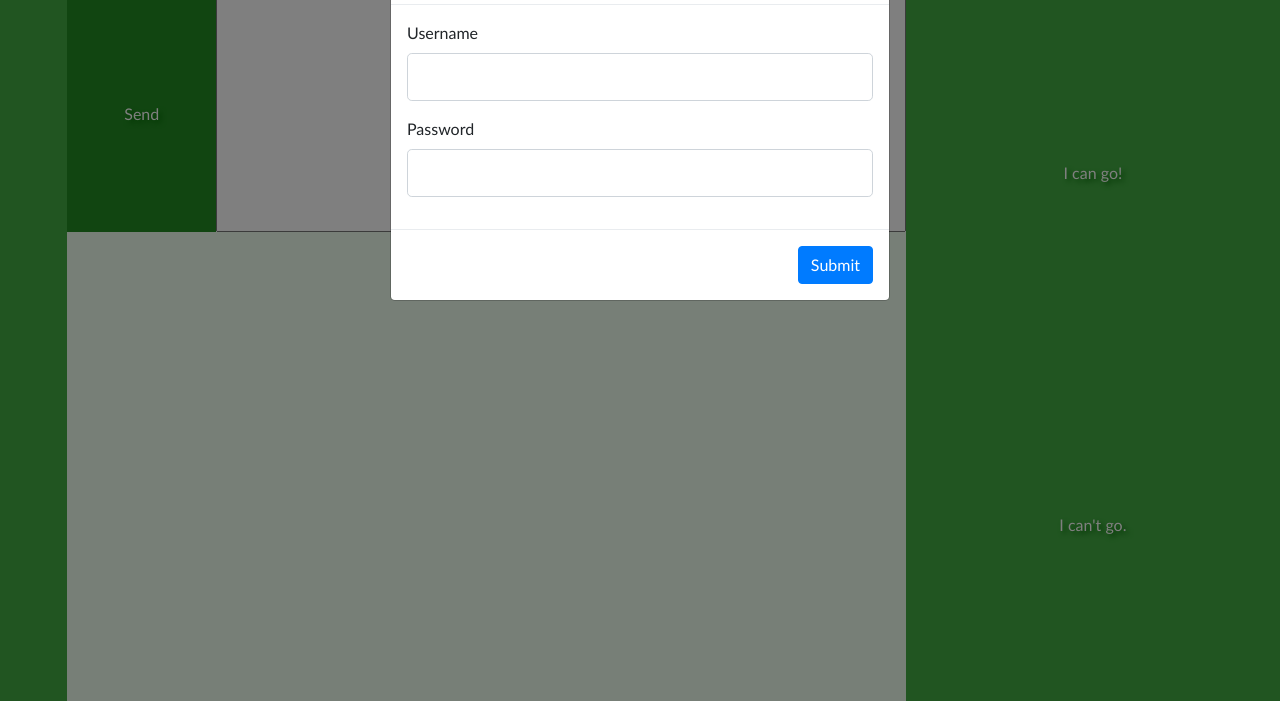
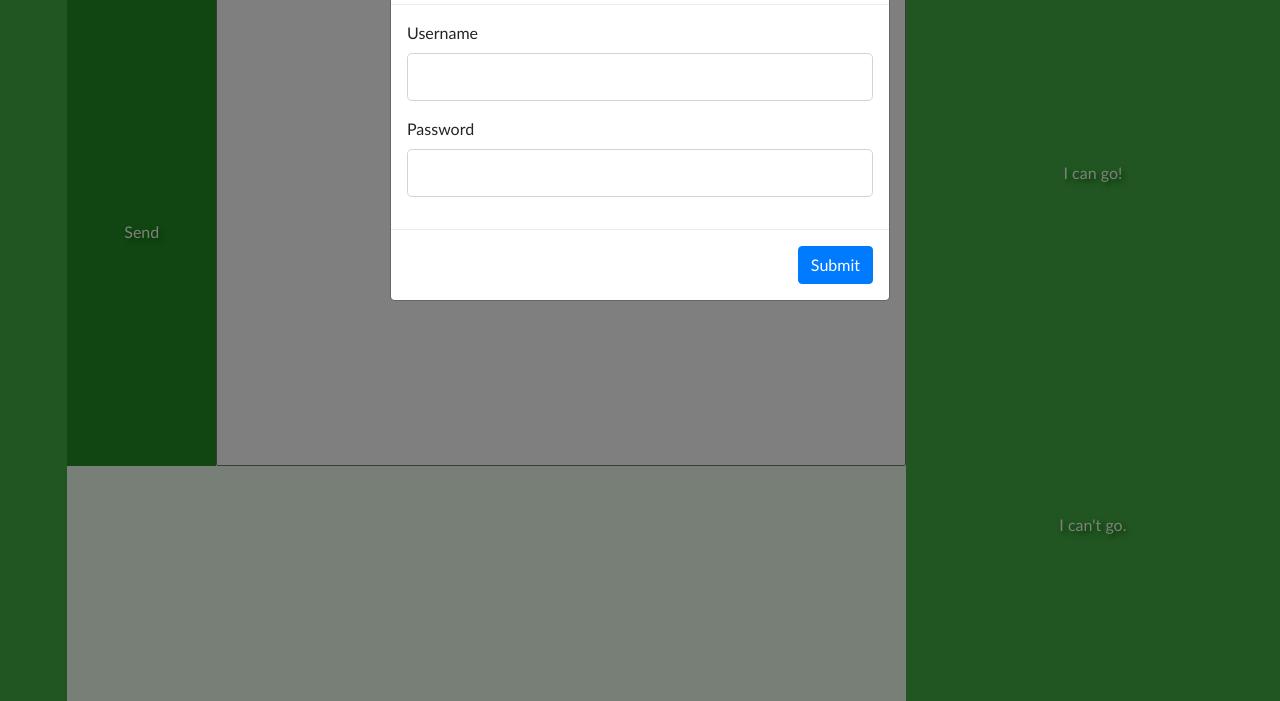
Before and after one commit to StardustGogeta/Hackathon-2018, a website: page index.html in a window 1280 px wide. Shown: the part 99-800 px from the top of the page. Drawn offline with nearby package versions, Linux system fonts and the light colour scheme.

Commit message:
asdf
adfs

```diff
--- a/index.html
+++ b/index.html
@@ -206,10 +206,10 @@
             <div id="body">
                 <div id="user-list"></div>
                 <div id='chat-box' style='display: flex; flex-direction: column-reverse'>
-                    <div id='chat-box-log' style='display: flex; flex-direction: column; overflow-y:scroll; flex: 2'>
+                    <div id='chat-box-log' style='display: flex; flex-direction: column; overflow-y:scroll; flex: 1'>
 
                     </div>
-                    <div id='chat-box-message' style='display: flex; flex-direction: row; flex: 1'>
+                    <div id='chat-box-message' style='display: flex; flex-direction: row; flex: 2'>
                         <button id='send-button' style="flex: 1; flex-grow: 1" onclick="sendMessage();">
                             Send
                         </button>
```
